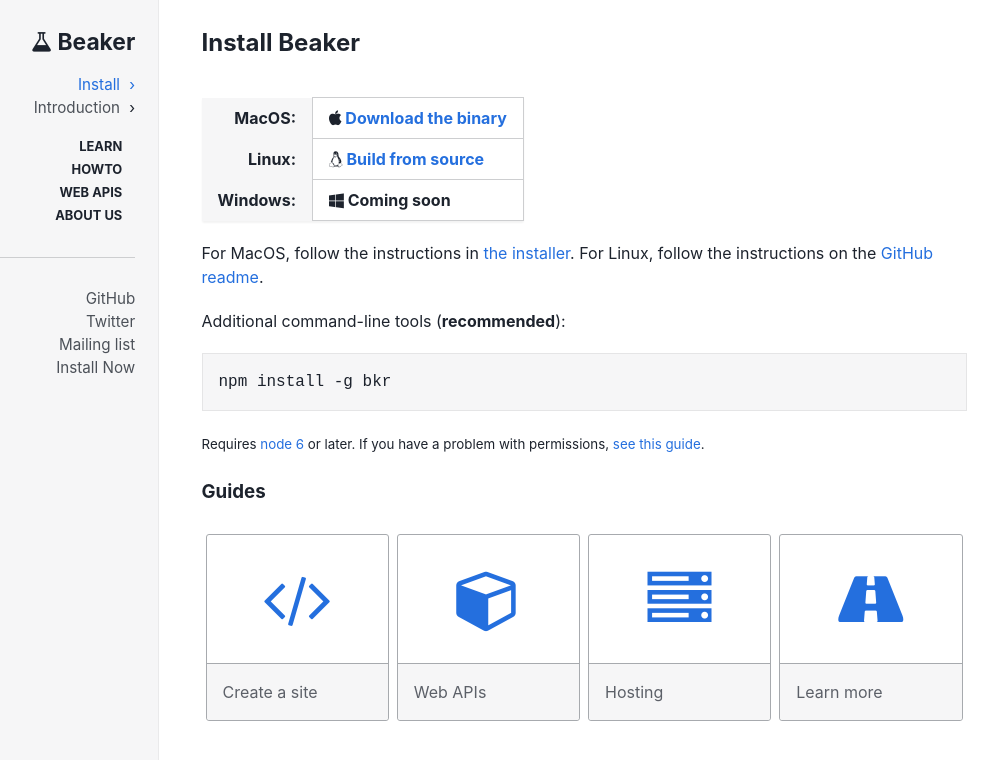
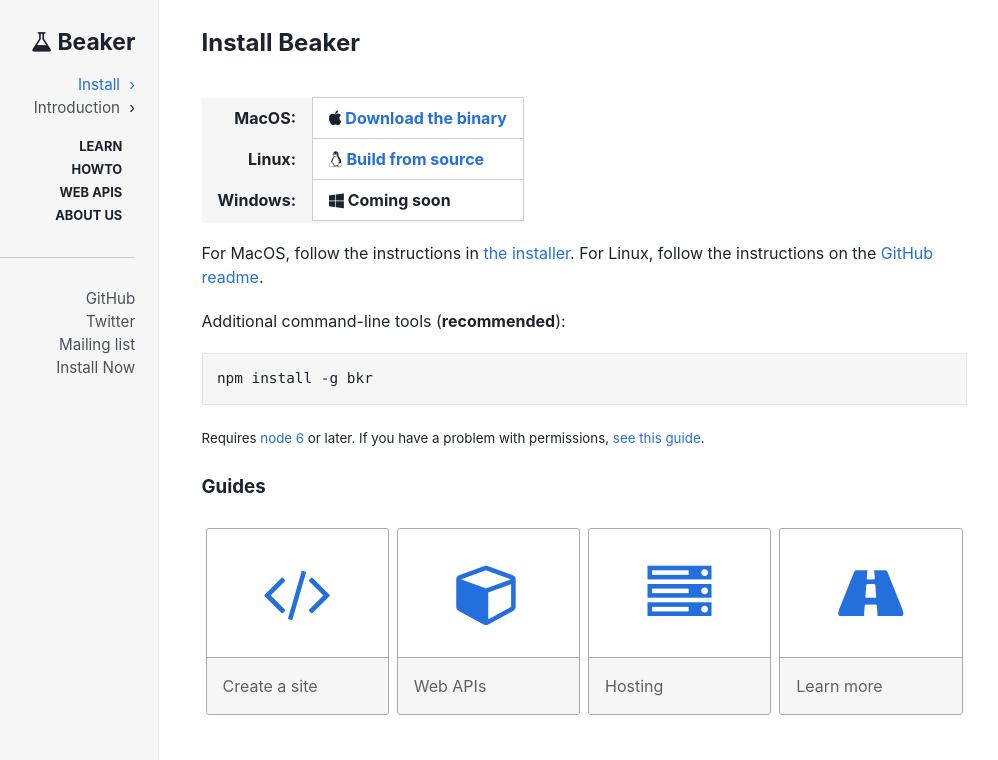
Before and after one commit to beakerbrowser/beakerbrowser.com, a Jekyll site: the page built from _docs/install.md, in a window 1280 px wide. Shown: the top 760 px of the page, without its empty margins (66-1064 px from the left). Built offline with Jekyll 4.4.1, drawn with Linux system fonts in a browser that asks for light colours.

Commit message:
Add code font styles

```diff
--- a/css/base/_type.scss
+++ b/css/base/_type.scss
@@ -5,3 +5,9 @@
   font-size: 16px;
   color: $text--light-bg;
 }
+
+code,
+pre {
+  font-family: Consolas, 'Lucida Console', Monaco, Menlo, monospace;
+  font-size: .9rem;
+}
```
